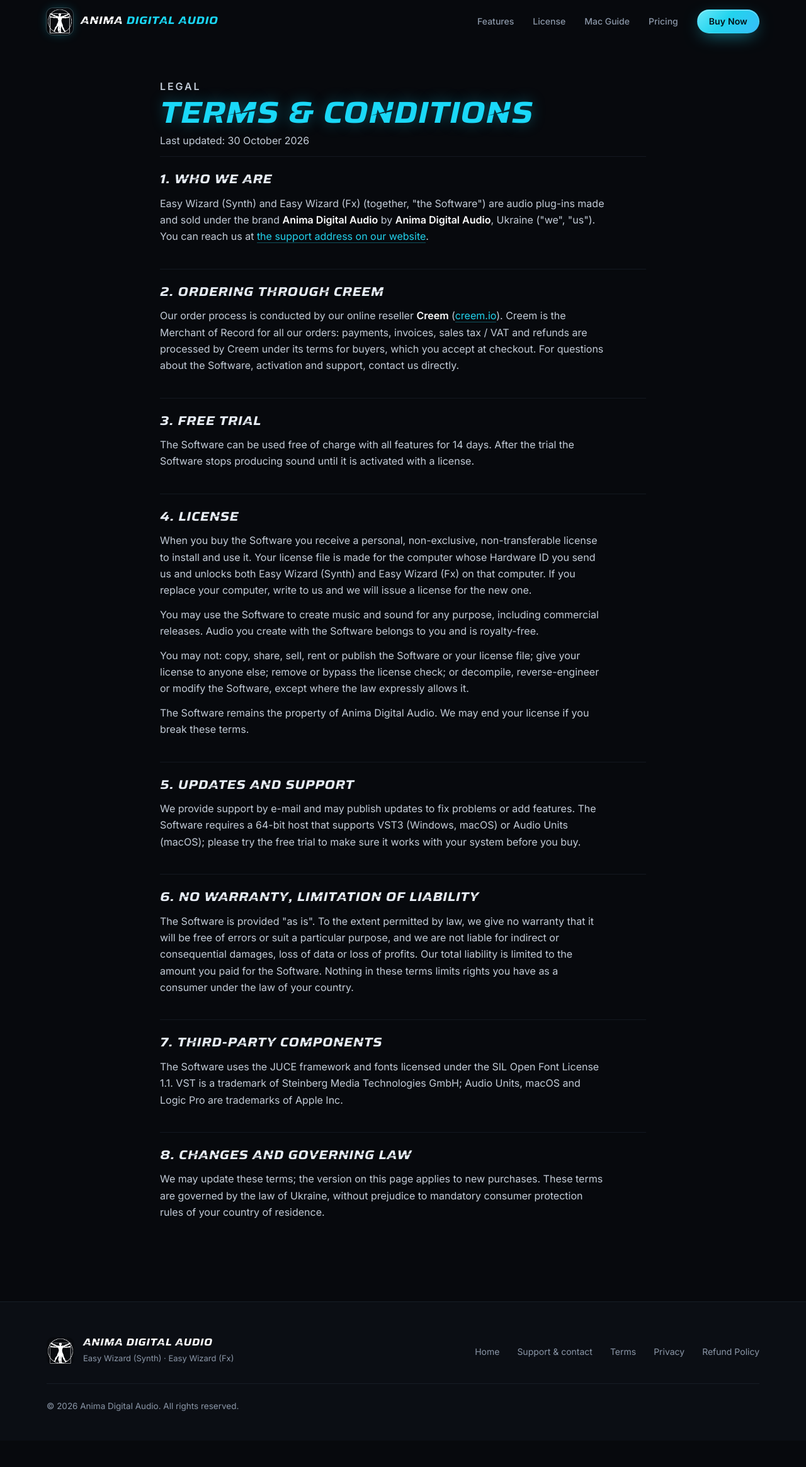
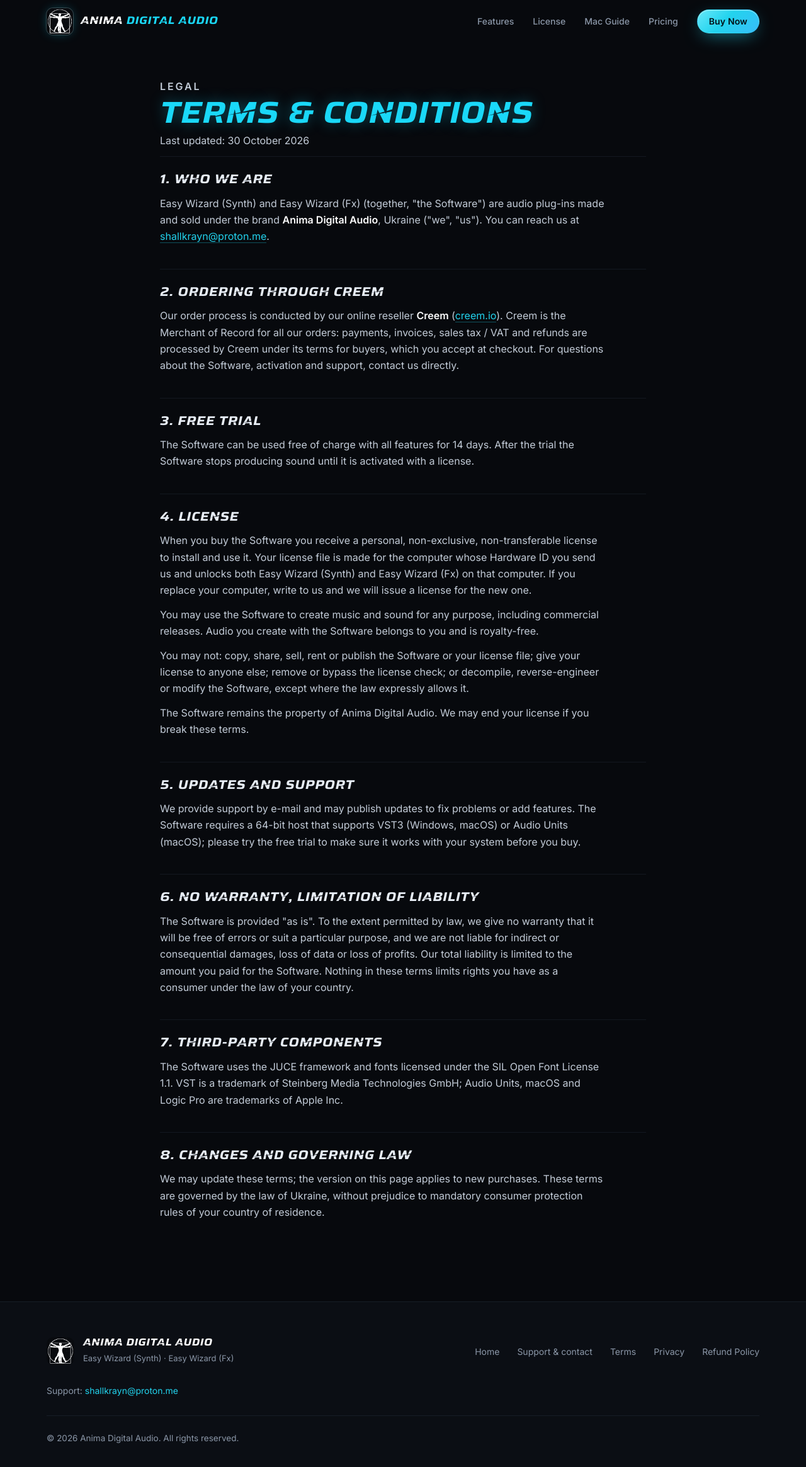
Before and after one commit to animadigitalaudio/animadigitalaudio.github.io, a plain HTML site: page terms.html in a window 1280 px wide. Shown: the whole page at 63% size. Before the commit the page ends 2288 px from the top, so only its background shows below. Drawn offline with Linux system fonts and the light colour scheme.

Commit message:
Support e-mail on every page
Co-Authored-By: Claude Opus 5.5 <noreply@anthropic.com>
Claude-Session: https://claude.ai/code/session_01MgoF6z6QNUjGNArWnbGxss

```diff
--- a/script.js
+++ b/script.js
@@ -18,7 +18,7 @@ const SITE = {
   downloadMac: "",       // e.g. link to EasyWizard-1.0.0-macOS.zip
 
   // Support / contact address (footer link and the legal pages).
-  supportEmail: "",
+  supportEmail: "shallkrayn@proton.me",
 
   // Name shown as the seller in the Terms and Privacy pages (legal name of a sole proprietor).
   legalName: "Anima Digital Audio"
@@ -75,6 +75,10 @@ document.documentElement.classList.remove("no-js");
     if (el.tagName === "A") el.href = "mailto:" + SITE.supportEmail;
   });
   document.querySelectorAll("[data-legal-name]").forEach(function (el) { el.textContent = SITE.legalName; });
+  // "by <legal name>" is only shown when it differs from the brand
+  document.querySelectorAll("[data-legal-wrap]").forEach(function (el) {
+    if (SITE.legalName === "Anima Digital Audio") el.remove();
+  });
 })();
 
 /* ---------- header: background on scroll + mobile menu ---------- */
--- a/style.css
+++ b/style.css
@@ -897,3 +897,7 @@ h3 { font-size: 19px; line-height: 1.3; letter-spacing: 0.02em; }
 .legal p { margin: 0 0 12px; color: #c3ccd8; font-size: 16px; max-width: 70ch; }
 .legal a { color: var(--neon); border-bottom: 1px solid rgba(34,211,238,.35); }
 .legal a:hover { border-bottom-color: var(--neon); }
+
+.footer__contact { grid-column: 1 / -1; margin: 0; font-size: 14px; color: var(--muted); }
+.footer__contact a { color: var(--neon); }
+.footer__contact a:hover { text-decoration: underline; }
--- a/terms.html
+++ b/terms.html
@@ -38,7 +38,7 @@
 
     <section>
       <h2>1. Who we are</h2>
-      <p>Easy Wizard (Synth) and Easy Wizard (Fx) (together, "the Software") are audio plug-ins made and sold under the brand <strong>Anima Digital Audio</strong> by <strong data-legal-name>Anima Digital Audio</strong>, Ukraine ("we", "us"). You can reach us at <a data-email href="index.html#activation">the support address on our website</a>.</p>
+      <p>Easy Wizard (Synth) and Easy Wizard (Fx) (together, "the Software") are audio plug-ins made and sold under the brand <strong>Anima Digital Audio</strong><span data-legal-wrap> by <strong data-legal-name>Anima Digital Audio</strong></span>, Ukraine ("we", "us"). You can reach us at <a data-email href="mailto:shallkrayn@proton.me">shallkrayn@proton.me</a>.</p>
     </section>
     <section>
       <h2>2. Ordering through Creem</h2>
@@ -81,11 +81,12 @@
     </div>
     <nav class="footer__links" aria-label="Legal">
       <a href="index.html">Home</a>
-      <a data-support href="#">Support &amp; contact</a>
+      <a data-support href="mailto:shallkrayn@proton.me">Support &amp; contact</a>
       <a href="terms.html">Terms</a>
       <a href="privacy.html">Privacy</a>
       <a href="refund.html">Refund Policy</a>
     </nav>
+    <p class="footer__contact">Support: <a data-email href="mailto:shallkrayn@proton.me">shallkrayn@proton.me</a></p>
     <p class="footer__copy">© 2026 Anima Digital Audio. All rights reserved.</p>
   </div>
 </footer>
```
Also changed, not shown: index.html (+2 -1 lines), privacy.html (+4 -3 lines), refund.html (+3 -2 lines).
